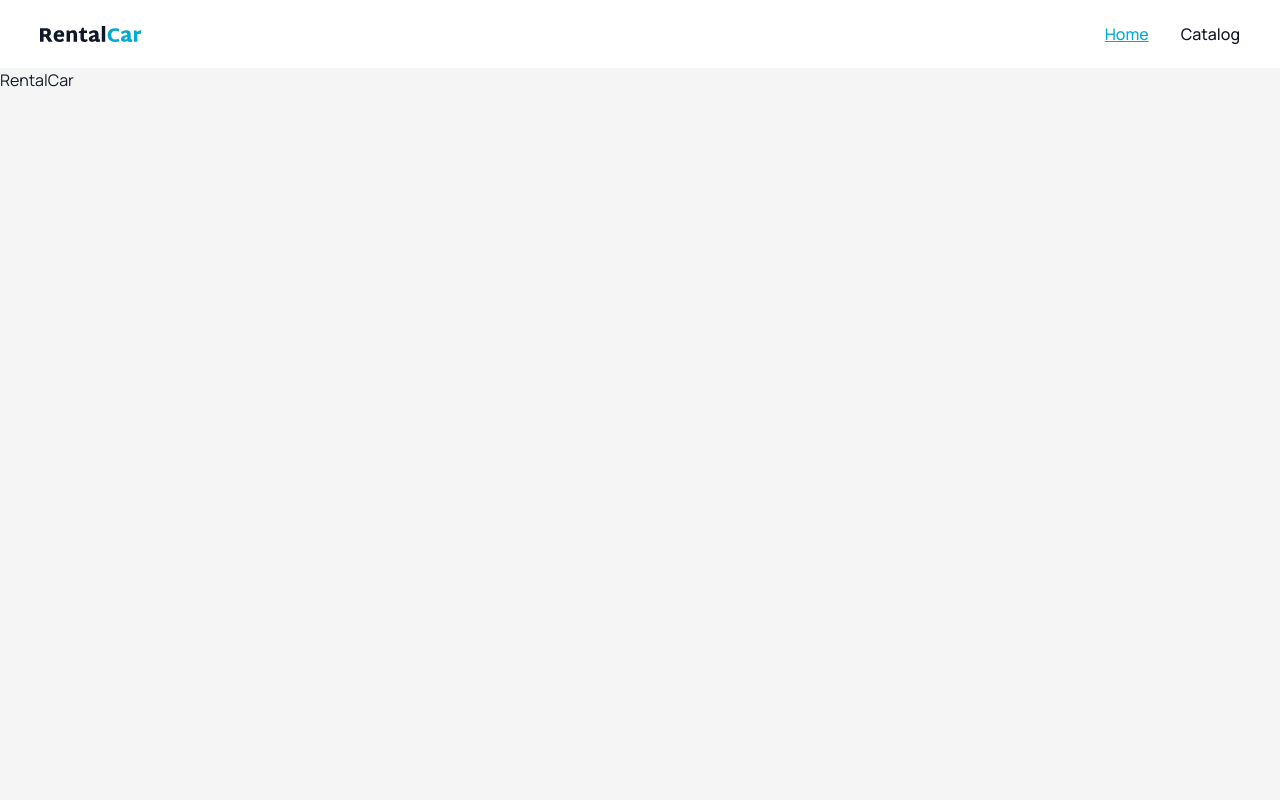
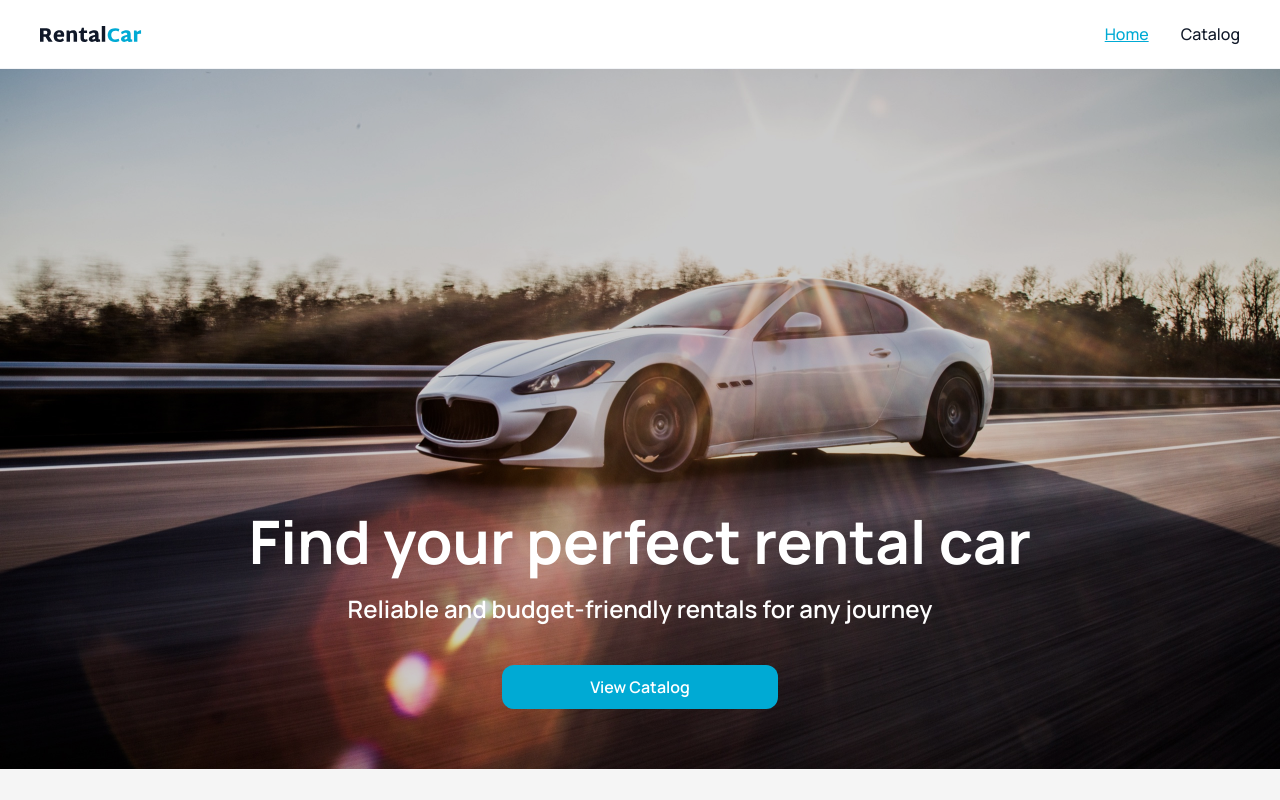
Before and after one commit to devsiteua/rental-car-app, a Next.js app: page / in a window 1280 px wide. Built offline with nearby package versions, Linux system fonts and the light colour scheme.

Commit message:
Add home page hero section

```diff
--- /dev/null
+++ b/app/page.module.css
@@ -0,0 +1,69 @@
+.hero {
+  position: relative;
+  display: flex;
+  align-items: flex-end;
+  justify-content: center;
+  height: 700px;
+  overflow: hidden;
+  padding-top: 60px;
+  padding-bottom: 60px;
+}
+
+.image {
+  object-fit: cover;
+}
+
+.overlay {
+  position: absolute;
+  inset: 0;
+  background-color: rgba(0, 0, 0, 0.2);
+}
+
+.content {
+  position: relative;
+  display: flex;
+  flex-direction: column;
+  align-items: center;
+  gap: 40px;
+  width: 783px;
+  text-align: center;
+}
+
+.text {
+  display: flex;
+  flex-direction: column;
+  gap: 16px;
+}
+
+.title {
+  margin: 0;
+  font-weight: 700;
+  font-size: 60px;
+  line-height: 72px;
+  color: var(--color-white);
+}
+
+.subtitle {
+  margin: 0;
+  font-weight: 600;
+  font-size: 24px;
+  line-height: 32px;
+  color: var(--color-white);
+}
+
+.button {
+  width: 276px;
+  padding: 12px 0;
+  border-radius: var(--radius-md);
+  background-color: var(--color-accent);
+  color: var(--color-white);
+  font-weight: 600;
+  font-size: 16px;
+  line-height: 20px;
+  text-align: center;
+  transition: background-color 0.2s ease;
+}
+
+.button:hover {
+  background-color: var(--color-accent-hover);
+}
--- a/app/page.tsx
+++ b/app/page.tsx
@@ -1,3 +1,35 @@
+import Image from 'next/image';
+import Link from 'next/link';
+
+import css from './page.module.css';
+
 export default function Home() {
-  return <main>RentalCar</main>;
+  return (
+    <main>
+      <section className={css.hero}>
+        <Image
+          src="/hero.jpg"
+          alt=""
+          fill
+          priority
+          sizes="100vw"
+          className={css.image}
+        />
+        <div className={css.overlay} />
+
+        <div className={css.content}>
+          <div className={css.text}>
+            <h1 className={css.title}>Find your perfect rental car</h1>
+            <p className={css.subtitle}>
+              Reliable and budget-friendly rentals for any journey
+            </p>
+          </div>
+
+          <Link href="/catalog" className={css.button}>
+            View Catalog
+          </Link>
+        </div>
+      </section>
+    </main>
+  );
 }
```
Also changed, not shown: public/hero.jpg (added).
